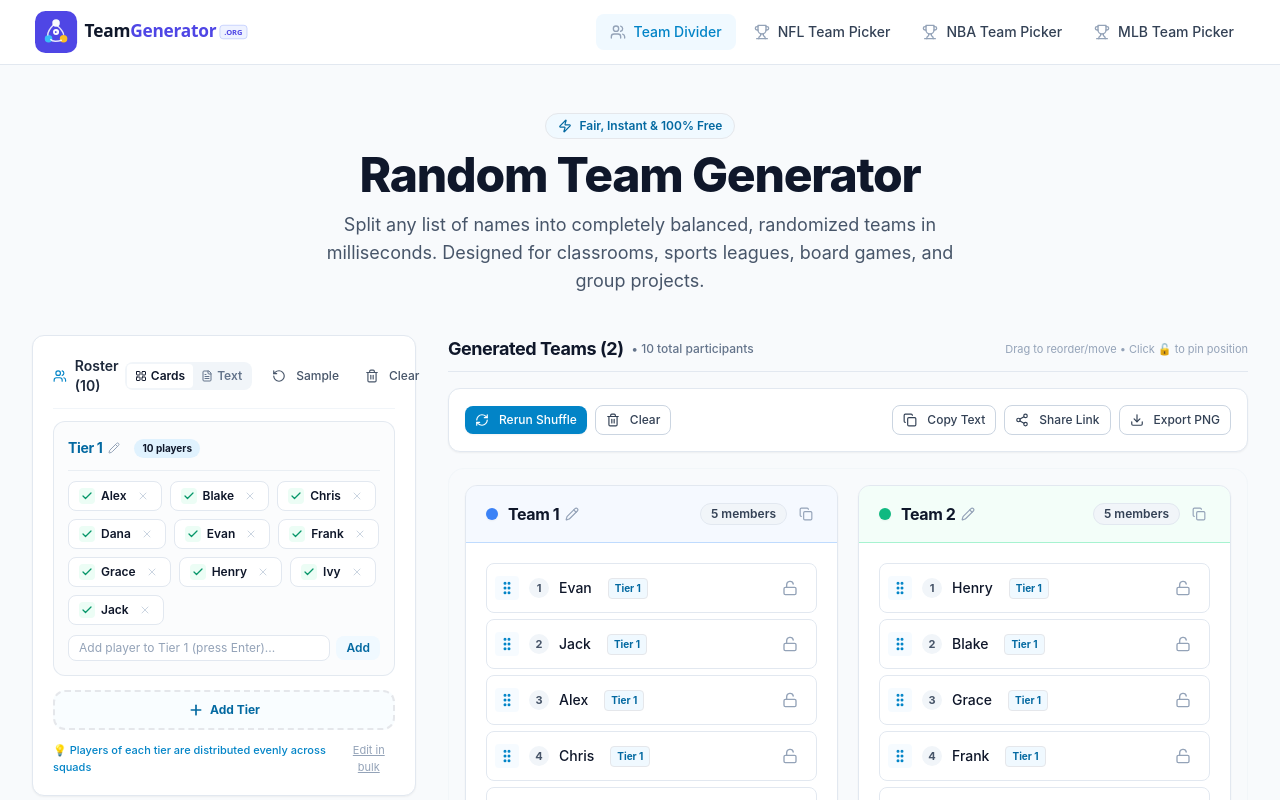
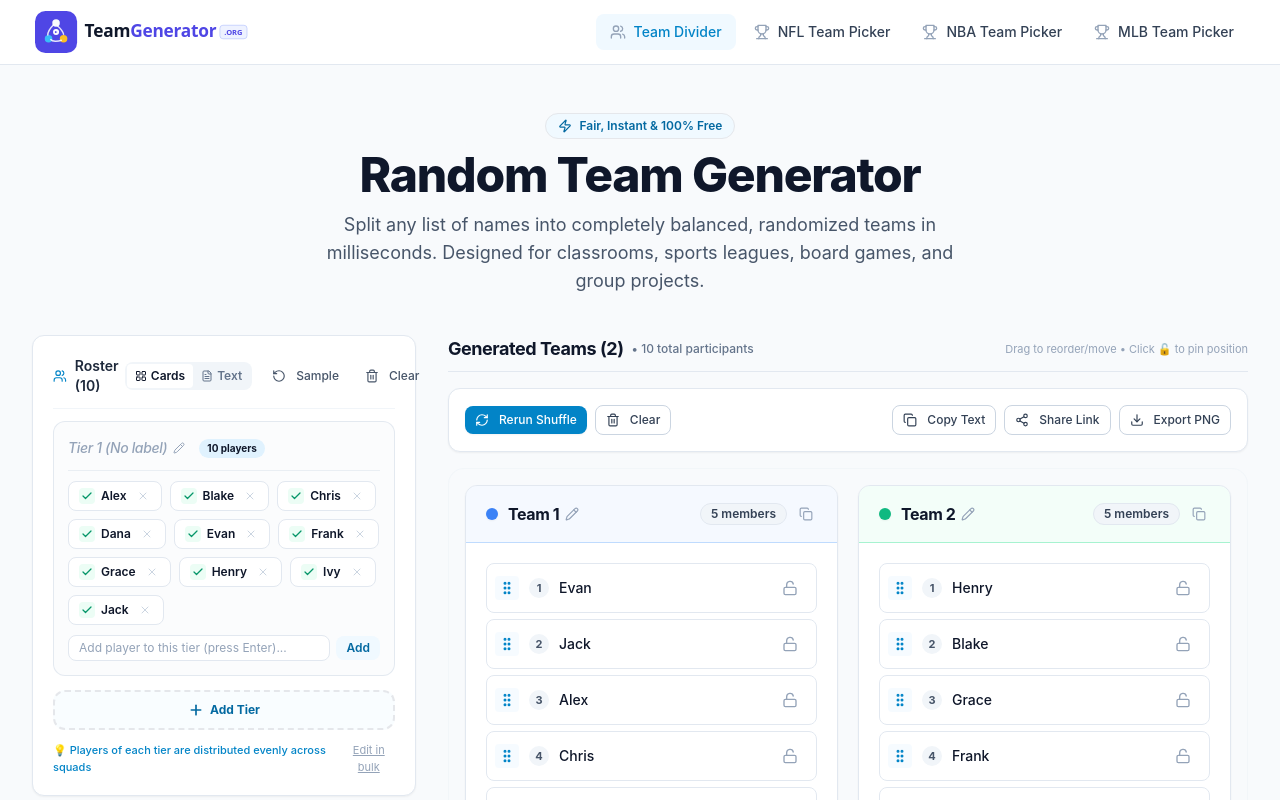
Before and after one commit to humphrey71/random-team-generator, a React (Vite) app: page / in a window 1280 px wide. Shown: the top 800 px of the page. Built offline with nearby package versions, Linux system fonts and the light colour scheme.

Commit message:
feat: default single tier name to empty with no badge in results, allow blank tier names, and preserve fair distribution

```diff
--- a/src/components/divider/DividedTeamsGrid.tsx
+++ b/src/components/divider/DividedTeamsGrid.tsx
@@ -69,7 +69,8 @@ export const DividedTeamsGrid: React.FC<DividedTeamsGridProps> = ({
       `${team.name} (${team.members.length} members):\n` +
       team.members
         .map((m, i) => {
-          const tier = memberTierMap?.[m] || team.memberTiers?.[m];
+          const rawTier = memberTierMap?.[m] || team.memberTiers?.[m];
+          const tier = rawTier && rawTier.trim() ? rawTier.trim() : null;
           return `${i + 1}. ${m}${tier ? ` (${tier})` : ''}`;
         })
         .join('\n');
@@ -567,14 +568,19 @@ export const DividedTeamsGrid: React.FC<DividedTeamsGridProps> = ({
                               >
                                 {member}
                               </span>
-                              {(memberTierMap?.[member] || team.memberTiers?.[member]) && (
-                                <span
-                                  className="text-[10px] font-bold px-1.5 py-0.5 rounded bg-brand-50 text-brand-700 border border-brand-200/80 shrink-0 ml-1.5"
-                                  title={`Skill Tier: ${memberTierMap?.[member] || team.memberTiers?.[member]}`}
-                                >
-                                  {memberTierMap?.[member] || team.memberTiers?.[member]}
-                                </span>
-                              )}
+                              {(() => {
+                                const rawTier = memberTierMap?.[member] || team.memberTiers?.[member];
+                                const tierName = rawTier && rawTier.trim() ? rawTier.trim() : null;
+                                if (!tierName) return null;
+                                return (
+                                  <span
+                                    className="text-[10px] font-bold px-1.5 py-0.5 rounded bg-brand-50 text-brand-700 border border-brand-200/80 shrink-0 ml-1.5"
+                                    title={`Skill Tier: ${tierName}`}
+                                  >
+                                    {tierName}
+                                  </span>
+                                );
+                              })()}
                             </div>
 
                             {/* Member Right Tools: Lock / Pin Button */}
--- a/src/components/divider/DividerActions.tsx
+++ b/src/components/divider/DividerActions.tsx
@@ -28,7 +28,8 @@ export const DividerActions: React.FC<DividerActionsProps> = ({
       .map(team => {
         const memberList = team.members
           .map((m, i) => {
-            const tier = memberTierMap?.[m] || team.memberTiers?.[m];
+            const rawTier = memberTierMap?.[m] || team.memberTiers?.[m];
+            const tier = rawTier && rawTier.trim() ? rawTier.trim() : null;
             return `  ${i + 1}. ${m}${tier ? ` (${tier})` : ''}`;
           })
           .join('\n');
--- a/src/components/divider/RosterInput.tsx
+++ b/src/components/divider/RosterInput.tsx
@@ -53,15 +53,19 @@ export const RosterInput: React.FC<RosterInputProps> = ({
   const [editingTierName, setEditingTierName] = useState<string>('');
   const [tierInputTexts, setTierInputTexts] = useState<Record<string, string>>({});
 
-  // Add a new tier
+  // Add a new tier: if first tier is unnamed, give it 'Tier 1' when adding more tiers
   const handleAddTier = () => {
-    const newTierNumber = tiers.length + 1;
+    let baseTiers = [...tiers];
+    if (baseTiers.length === 1 && !baseTiers[0].name.trim()) {
+      baseTiers[0] = { ...baseTiers[0], name: 'Tier 1' };
+    }
+    const newTierNumber = baseTiers.length + 1;
     const newTier: PlayerTier = {
       id: `tier-${Date.now()}`,
       name: `Tier ${newTierNumber}`,
       names: [],
     };
-    const updated = [...tiers, newTier];
+    const updated = [...baseTiers, newTier];
     onTiersChange(updated);
     onRawTextChange(serializeTiersToText(updated));
   };
@@ -88,10 +92,10 @@ export const RosterInput: React.FC<RosterInputProps> = ({
     setEditingTierName(tier.name);
   };
 
-  // Save tier name
+  // Save tier name: allows empty name anytime to hide it in results!
   const handleSaveRename = (tierIndex: number) => {
     if (editingTierId === null) return;
-    const trimmed = editingTierName.trim() || `Tier ${tierIndex + 1}`;
+    const trimmed = editingTierName.trim();
     const updated = tiers.map((t, idx) =>
       idx === tierIndex ? { ...t, name: trimmed } : t
     );
@@ -357,8 +361,8 @@ export const RosterInput: React.FC<RosterInputProps> = ({
                             }}
                             onBlur={() => handleSaveRename(tIdx)}
                             autoFocus
-                            className="px-2 py-0.5 text-xs font-bold text-slate-900 bg-white rounded border border-brand-500 focus:outline-none focus:ring-1 focus:ring-brand-500 w-32"
-                            placeholder="Tier name..."
+                            className="px-2 py-0.5 text-xs font-bold text-slate-900 bg-white rounded border border-brand-500 focus:outline-none focus:ring-1 focus:ring-brand-500 w-36"
+                            placeholder="Optional name..."
                           />
                           <button
                             type="button"
@@ -372,11 +376,17 @@ export const RosterInput: React.FC<RosterInputProps> = ({
                         <div
                           onClick={() => handleStartRename(tier)}
                           className="group/name flex items-center gap-1.5 cursor-pointer rounded px-1.5 py-0.5 -ml-1.5 hover:bg-white transition-colors"
-                          title="Click to rename this tier"
+                          title="Click to rename tier (leave blank to hide in results)"
                         >
-                          <span className={`font-bold text-sm tracking-tight ${theme.text}`}>
-                            {tier.name}
-                          </span>
+                          {tier.name.trim() ? (
+                            <span className={`font-bold text-sm tracking-tight ${theme.text}`}>
+                              {tier.name}
+                            </span>
+                          ) : (
+                            <span className="font-medium text-sm tracking-tight text-slate-400 italic">
+                              {tiers.length > 1 ? `Tier ${tIdx + 1} (No label)` : 'Tier 1 (No label)'}
+                            </span>
+                          )}
                           <Pencil className="w-3 h-3 text-slate-400 group-hover/name:text-brand-600 transition-colors" />
                         </div>
                       )}
@@ -484,7 +494,11 @@ export const RosterInput: React.FC<RosterInputProps> = ({
                           handleQuickAddPlayer(tIdx);
                         }
                       }}
-                      placeholder={`Add player to ${tier.name} (press Enter)...`}
+                      placeholder={
+                        tier.name.trim()
+                          ? `Add player to ${tier.name} (press Enter)...`
+                          : `Add player to this tier (press Enter)...`
+                      }
                       className="flex-1 px-2.5 py-1 text-xs bg-white border border-slate-200 rounded-lg placeholder-slate-400 focus:outline-none focus:ring-1 focus:ring-brand-500 focus:border-brand-500 transition-all"
                     />
                     <button
--- a/src/lib/team-divider.ts
+++ b/src/lib/team-divider.ts
@@ -27,12 +27,26 @@ export function parseNamesInput(raw: string): string[] {
  */
 export function parseTiersInput(raw: string): PlayerTier[] {
   if (!raw || !raw.trim()) {
-    return [{ id: 'tier-1', name: 'Tier 1', names: [] }];
+    return [{ id: 'tier-1', name: '', names: [] }];
   }
 
   const lines = raw.split(/\r?\n/);
-  const tierHeaderRegex = /^(?:#+\s*|={2,}\s*|\[)(.+?)(?:\s*={2,}|\]|:)?$/;
+  const tierHeaderRegex = /^(?:#+\s*|={2,}\s*|\[)(.*?)(?:\s*={2,}|\]|:)?$/;
   const tiers: PlayerTier[] = [];
+
+  let hasHeaders = false;
+  for (const line of lines) {
+    const trimmed = line.trim();
+    if (trimmed.startsWith('#') || trimmed.startsWith('==') || (trimmed.startsWith('[') && trimmed.endsWith(']'))) {
+      hasHeaders = true;
+      break;
+    }
+  }
+
+  // If no tier headers exist, wrap all names in a default unnamed single tier
+  if (!hasHeaders) {
+    return [{ id: 'tier-1', name: '', names: parseNamesInput(raw) }];
+  }
 
   let currentTierName: string | null = null;
   let currentNames: string[] = [];
@@ -42,19 +56,17 @@ export function parseTiersInput(raw: string): PlayerTier[] {
     if (!trimmed) continue;
 
     const match = trimmed.match(tierHeaderRegex);
-    // If line looks like a tier header (starts with # or === or [)
     if (match && (trimmed.startsWith('#') || trimmed.startsWith('=') || trimmed.startsWith('['))) {
       if (currentTierName !== null || currentNames.length > 0) {
         tiers.push({
           id: `tier-${tiers.length + 1}-${Date.now()}`,
-          name: currentTierName || `Tier ${tiers.length + 1}`,
+          name: (currentTierName ?? '').trim(),
           names: currentNames,
         });
         currentNames = [];
       }
-      currentTierName = match[1].trim() || `Tier ${tiers.length + 1}`;
+      currentTierName = match[1] ? match[1].trim() : '';
     } else {
-      // Ordinary name tokens on this line (supports comma separation on same line)
       const parsed = parseNamesInput(trimmed);
       currentNames.push(...parsed);
     }
@@ -64,7 +76,7 @@ export function parseTiersInput(raw: string): PlayerTier[] {
   if (currentTierName !== null || currentNames.length > 0 || tiers.length === 0) {
     tiers.push({
       id: `tier-${tiers.length + 1}-${Date.now()}`,
-      name: currentTierName || `Tier ${tiers.length + 1}`,
+      name: (currentTierName ?? '').trim(),
       names: currentNames,
     });
   }
@@ -74,16 +86,19 @@ export function parseTiersInput(raw: string): PlayerTier[] {
 
 /**
  * Serializes PlayerTier[] back into text.
- * When there's only 1 tier named "Tier 1", outputs clean newline-separated names.
+ * When there's only 1 tier with empty name, outputs clean newline-separated names.
  */
 export function serializeTiersToText(tiers: PlayerTier[]): string {
   if (tiers.length === 0) return '';
-  if (tiers.length === 1 && tiers[0].name.toLowerCase() === 'tier 1') {
+  if (tiers.length === 1 && !tiers[0].name.trim()) {
     return tiers[0].names.join('\n');
   }
 
   return tiers
-    .map(tier => `# ${tier.name}\n${tier.names.join('\n')}`)
+    .map((tier, idx) => {
+      const header = tier.name.trim() ? `# ${tier.name}` : `# Tier ${idx + 1}`;
+      return `${header}\n${tier.names.join('\n')}`;
+    })
     .join('\n\n');
 }
 
--- a/src/routes/index.tsx
+++ b/src/routes/index.tsx
@@ -198,7 +198,7 @@ function IndexPage() {
 
   const handleApplyScenario = (scenario: ScenarioPreset) => {
     const newTiers: PlayerTier[] = [
-      { id: 'tier-1', name: 'Tier 1', names: scenario.names },
+      { id: 'tier-1', name: '', names: scenario.names },
     ];
     setTiers(newTiers);
     setRawText(scenario.names.join('\n'));
@@ -222,7 +222,7 @@ function IndexPage() {
 
   const handleRestoreSample = () => {
     const sampleTiers: PlayerTier[] = [
-      { id: 'tier-1', name: 'Tier 1', names: DEFAULT_SAMPLE_NAMES },
+      { id: 'tier-1', name: '', names: DEFAULT_SAMPLE_NAMES },
     ];
     setTiers(sampleTiers);
     setRawText(DEFAULT_SAMPLE_NAMES.join('\n'));
@@ -232,7 +232,7 @@ function IndexPage() {
   };
 
   const handleClear = () => {
-    const emptyTiers: PlayerTier[] = [{ id: 'tier-1', name: 'Tier 1', names: [] }];
+    const emptyTiers: PlayerTier[] = [{ id: 'tier-1', name: '', names: [] }];
     setTiers(emptyTiers);
     setRawText('');
     setTeams([]);
```
Also changed, not shown: 1 other file (tests, documents, lock files or other folders).
